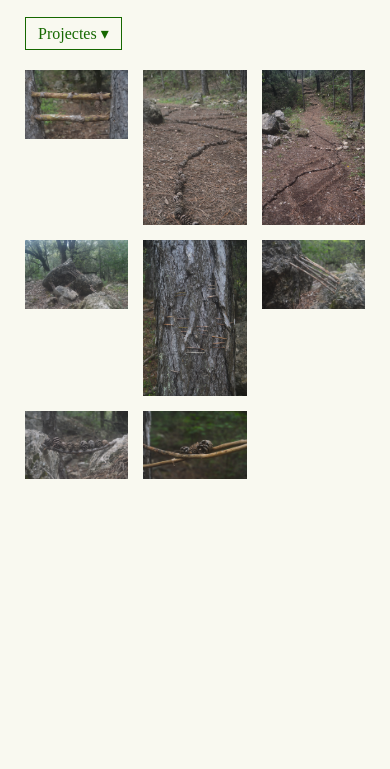
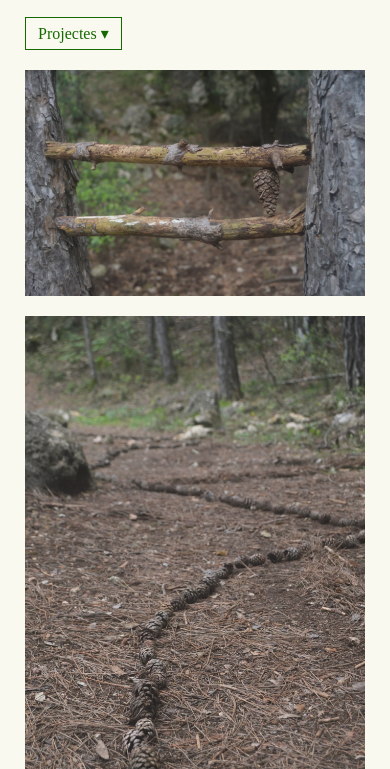
Before and after one commit to paulavicentepuiggros/website, a plain HTML site: page tot.html in a window 390 px wide. Shown: the part 75-844 px from the top of the page. Drawn offline with Linux system fonts and the light colour scheme.

Commit message:
1 columna mobils

```diff
--- a/style1.css
+++ b/style1.css
@@ -102,5 +102,7 @@ a:hover {
     .columnas {
         width: 100%;
         flex: none;
+        grid-template-columns: 1fr; /* Posa les fotos en 1 sola columna gran al mòbil */
+        gap: 20px;                  /* Espai vertical entre foto i foto (opcional) */
     }
 }
```
